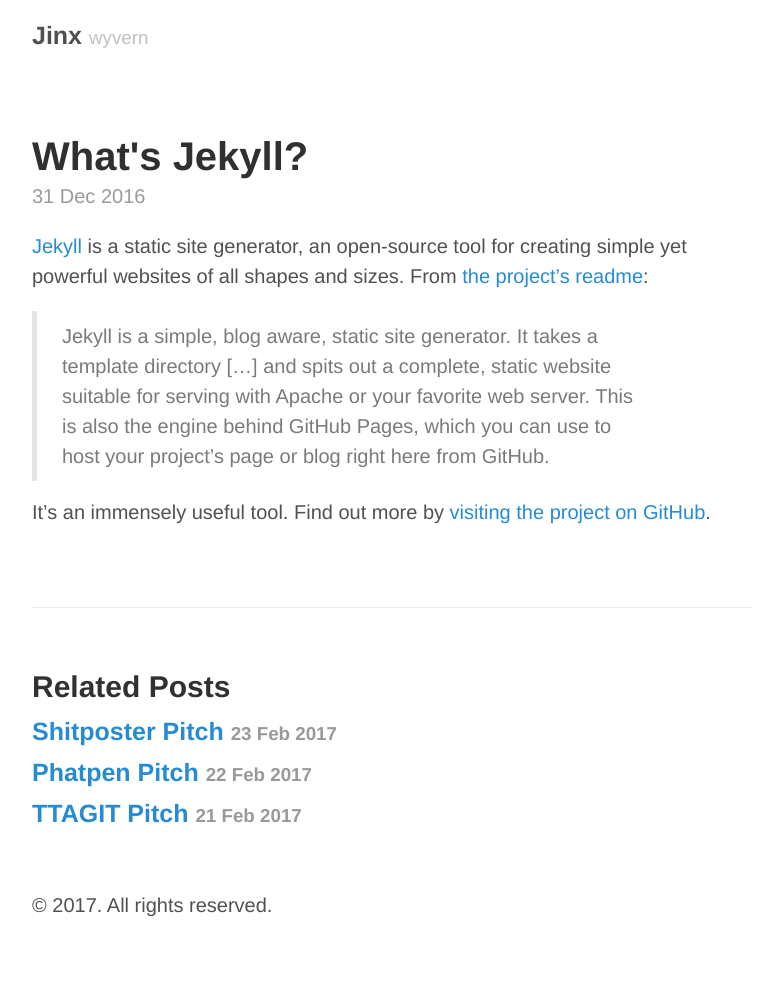
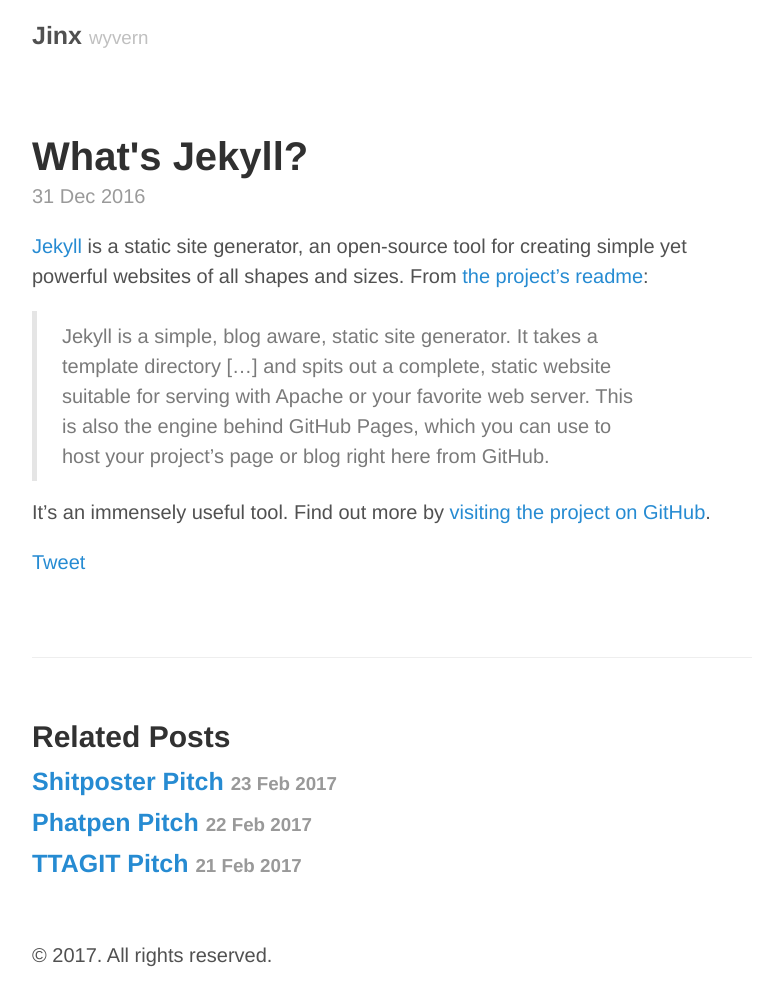
Before and after one commit to LeighAkin/Blog, a Jekyll site: the page built from _posts/2016-12-31-whats-jekyll.md, in a window 1280 px wide. Shown: the whole page, without its empty margins (248-1031 px from the left). Built offline with Jekyll 4.4.1, drawn with Linux system fonts in a browser that asks for light colours; comment, search, counter and statistics services are not loaded; before the commit the page ends 940 px from its top, so only the background shows below that.

Commit message:
twitter button

```diff
--- a/_layouts/post.html
+++ b/_layouts/post.html
@@ -7,6 +7,7 @@
   <h1 class="post-title">{{ page.title }}</h1>
   <span class="post-date">{{ page.date | date_to_string }}</span>
   {{ content }}
+  <a href="https://twitter.com/share" class="twitter-share-button" data-size="large" data-via="jinx_______" data-hashtags="tech" data-show-count="false">Tweet</a><script async src="//platform.twitter.com/widgets.js" charset="utf-8"></script>
 </div>
 
 <div class="related">
@@ -24,4 +25,6 @@
     {% endfor %}
   </ul>
 
+  <div id="disqus_thread"><script id="dsq-count-scr" src="//jinx432.disqus.com/count.js" async></script></div>
+
 </div>
```
